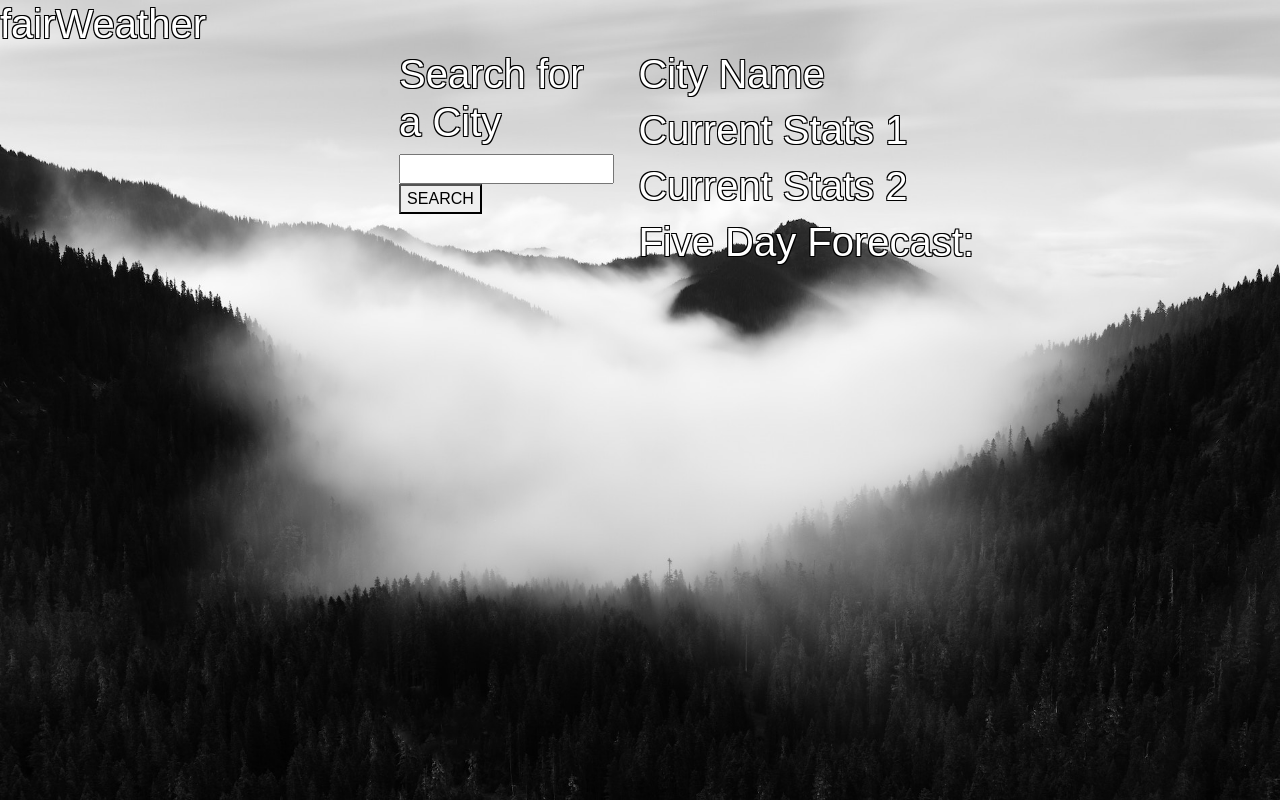
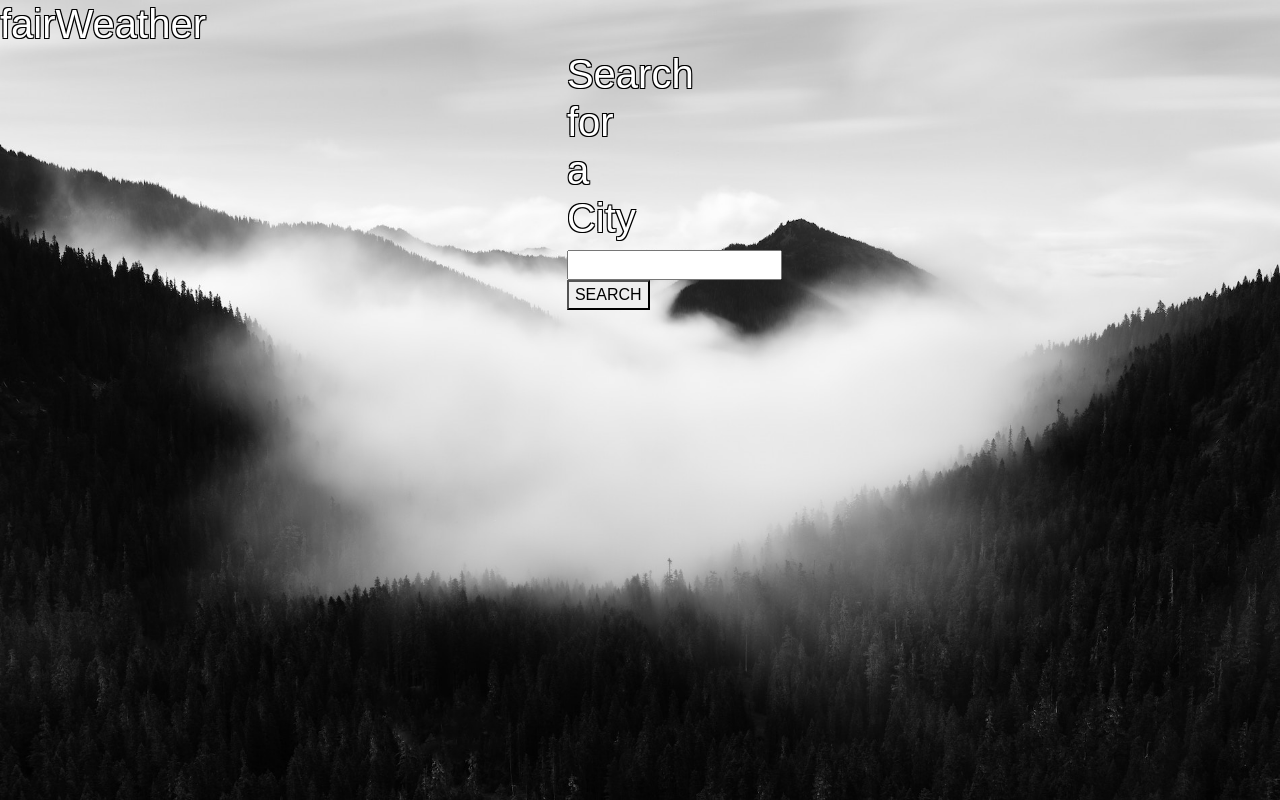
Before and after one commit to Hezakai/fairWeather, a plain HTML site: page index.html in a window 1280 px wide. Drawn offline with nearby package versions, Linux system fonts and the light colour scheme.

Commit message:
tweaked HTML

```diff
--- a/index.html
+++ b/index.html
@@ -22,11 +22,7 @@
             <div class="col-lg-8">
                 <section id="forecastSec">
                     <div id="cityCurr">
-                        <h1>City Name</h1>
-                        <h1>Current Stats 1</h1>
-                        <h1>Current Stats 2</h1>
                     </div>
-                    <h1>Five Day Forecast:</h1>
                     <section id="fiveDaySec">
                     </section>
                 </section>
```
